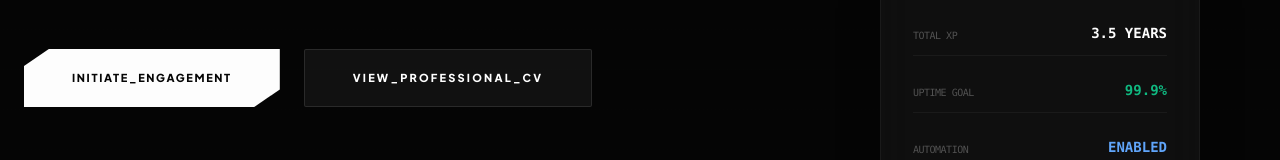
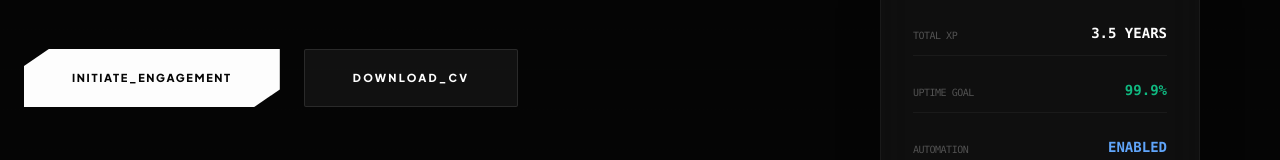
Before and after one commit to surajnawle/suraj-nawale-portfolio, a React (Vite) app: page / in a window 1280 px wide. Shown: the part 611-771 px from the top of the page. Built offline with nearby package versions, Linux system fonts and the light colour scheme.

Commit message:
Change CV button to download local PDF, add public folder

```diff
--- a/App.tsx
+++ b/App.tsx
@@ -102,8 +102,8 @@ const App: React.FC = () => {
                 <a href="#contact" className="btn-industrial px-12 py-5 text-[11px] text-center flex items-center justify-center gap-3">
                   INITIATE_ENGAGEMENT
                 </a>
-                <a href={portfolioData.contact.linkedin} target="_blank" className="px-12 py-5 border border-white/10 hover:border-emerald-500/50 text-white text-[11px] font-black rounded-sm transition-all text-center uppercase tracking-[0.2em] bg-white/5 flex items-center justify-center gap-3 group">
-                  <span className="group-hover:text-emerald-400 transition-colors">VIEW_PROFESSIONAL_CV</span>
+                <a href="/resume.pdf" download="Suraj_Nawale_CV.pdf" className="px-12 py-5 border border-white/10 hover:border-emerald-500/50 text-white text-[11px] font-black rounded-sm transition-all text-center uppercase tracking-[0.2em] bg-white/5 flex items-center justify-center gap-3 group">
+                  <span className="group-hover:text-emerald-400 transition-colors">DOWNLOAD_CV</span>
                 </a>
               </div>
             </div>
```
